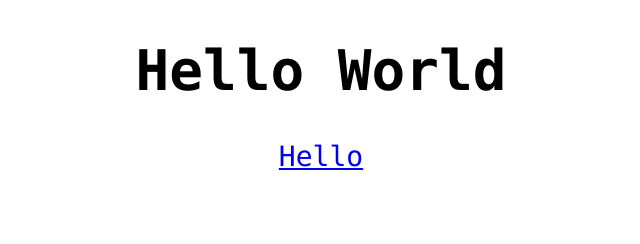
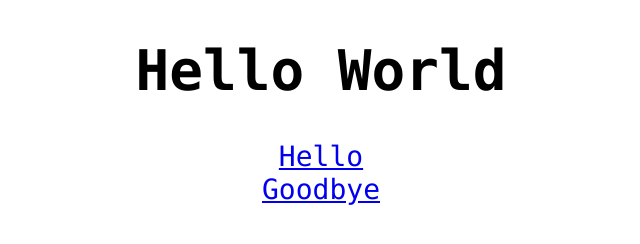
Before and after one commit to erru227/25_2, a website: page public/index.html in a window 1280 px wide. Shown: the whole page, without its empty margins (319-959 px from the left). Drawn offline with Linux system fonts and the light colour scheme.

Commit message:
Update index.html adding second link yay

```diff
--- a/public/index.html
+++ b/public/index.html
@@ -8,5 +8,7 @@
     <h1>Hello World</h1>
 
     <a href="/hello">Hello</a><br>
+
+    <a href="/goodbye">Goodbye</a>
 </body>
 </html>
```
